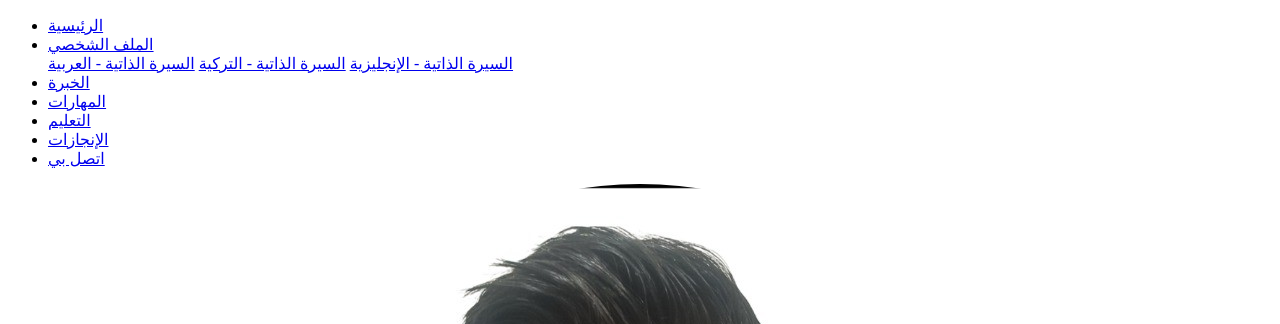
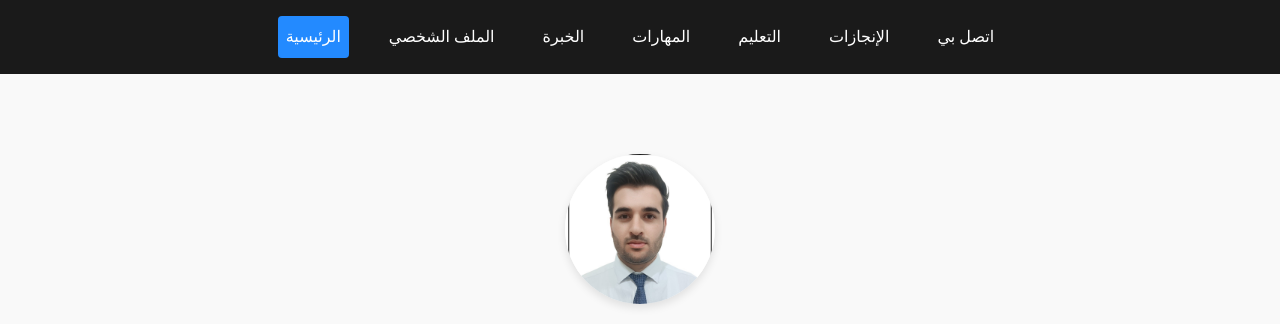
Before and after one commit to Ethem-Deli/Portofilo, a plain HTML site: page Deli_Resume_AR.html in a window 1280 px wide. Shown: the top 324 px of the page. Drawn offline with Linux system fonts and the light colour scheme; the site is published under a folder, as on GitHub Pages, so addresses that start at the root find nothing.

Commit message:
script and css link to html's

```diff
--- a/Deli_Resume_AR.html
+++ b/Deli_Resume_AR.html
@@ -5,7 +5,7 @@
     <meta charset="UTF-8" />
     <meta name="viewport" content="width=device-width, initial-scale=1.0" />
     <title>إيتم ديلي | ملف شخصي</title>
-    <link rel="stylesheet" href="/styles/styles.css" />
+    <link rel="stylesheet" href="styles/styles.css" />
 </head>
 
 <body>
@@ -169,7 +169,7 @@
         <p>&copy; <span id="year"></span> إيتم ديلي. جميع الحقوق محفوظة.</p>
     </footer>
 
-    <script src="/scripts/scripts.js" defer></script>
+    <script src="scripts/scripts.js" defer></script>
 </body>
 
 </html>
```
Also changed, not shown: Deli_Resume_TR.html (+2 -2 lines), index.html (+2 -2 lines).
